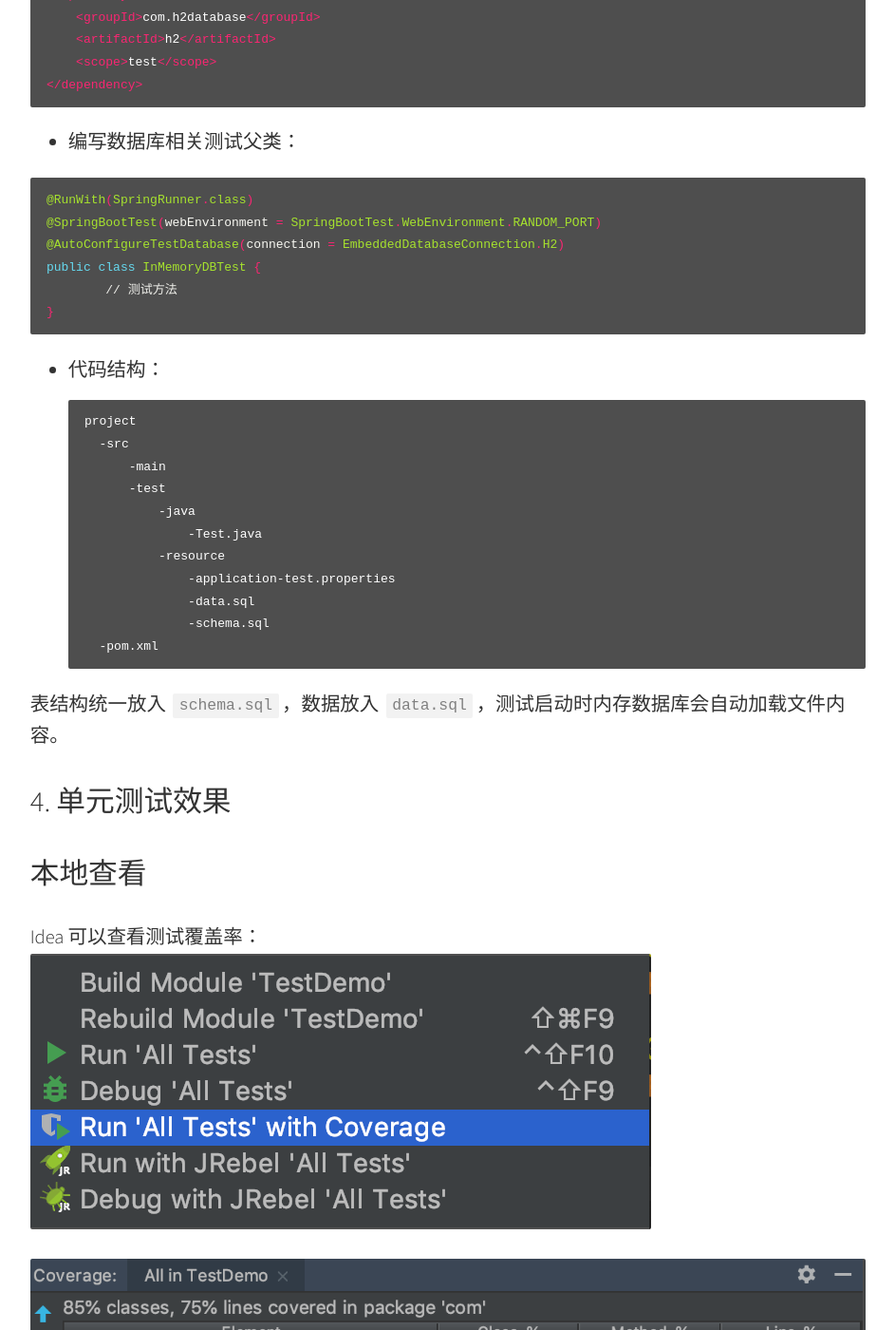
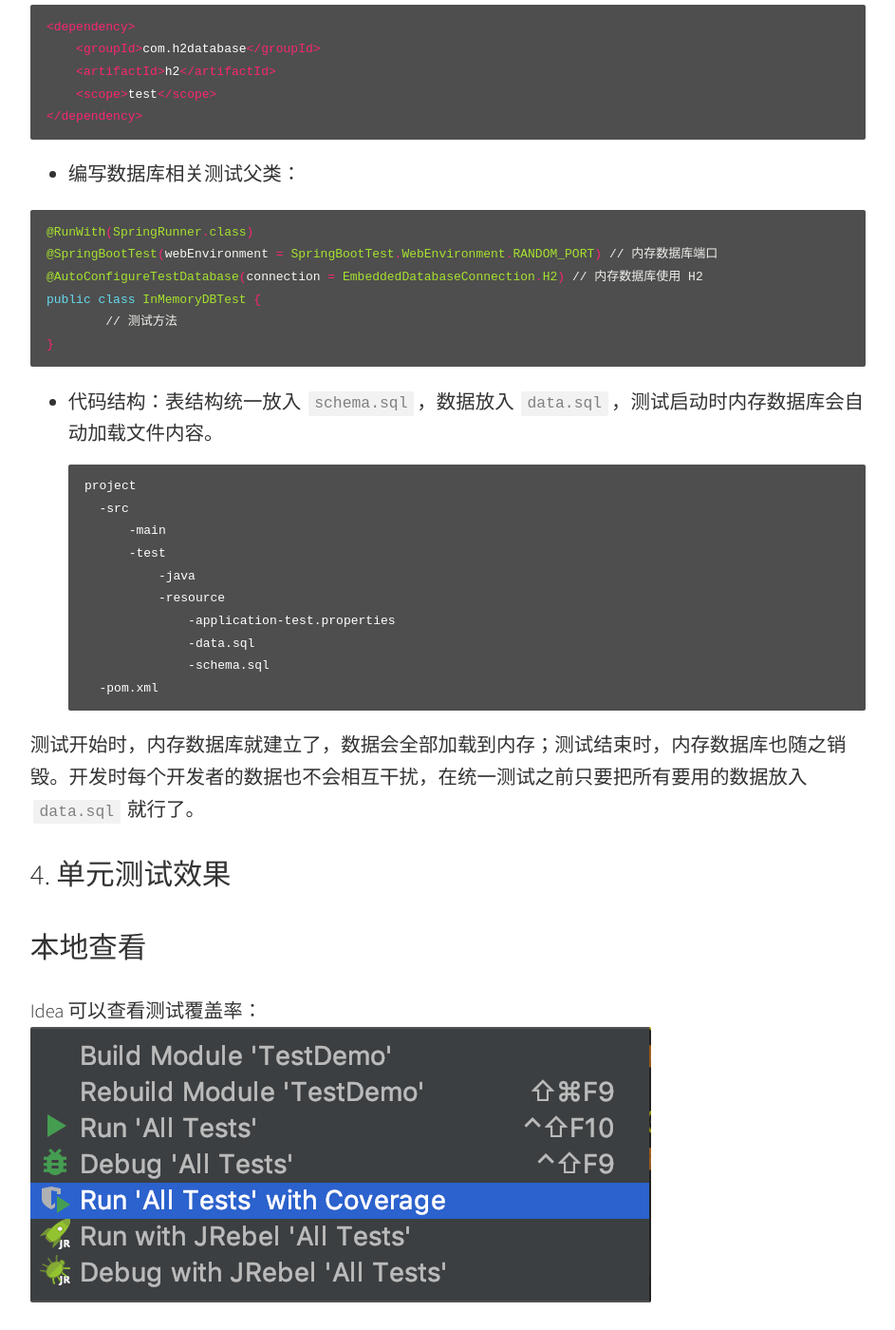
Before and after one commit to jyjsjd/jyjsjd.github.io, a Jekyll site: the page built from _posts/2018-12-07-unit-test.md, in a window 1280 px wide and 1400 px high, scrolled down 11812 px. Shown: the whole window at 95% size, without its empty margins (168-1111 px from the left). Built offline with Jekyll 4.4.1, drawn with Linux system fonts in a browser that asks for light colours; comment, search, counter and statistics services are not loaded; some of the changed text lies outside the part shown.

Commit message:
unit test

````diff
--- a/_posts/2018-12-07-unit-test.md
+++ b/_posts/2018-12-07-unit-test.md
@@ -439,7 +439,7 @@ public class ControllerTest {
 ### 3.3.1 回滚数据
 
 * `@Transaction`：保证测试类的数据库操作可以回滚，这种最简单。
-* 使用 `@BeforeClass`、`@AfterClass`等方法保证测试前后数据库状态一致。
+* 使用 `@BeforeClass`、`@AfterClass` 等方法，在测试前插入数据，在测试完成后删除数据，保证测试前后数据库状态一致。
 
 ### 3.3.2 使用内存数据库
 使用内存数据库可以保证每个开发者互不干扰，提高工作效率。以下选用的是 `H2` 数据库。
@@ -458,21 +458,20 @@ public class ControllerTest {
 
 ```java
 @RunWith(SpringRunner.class)
-@SpringBootTest(webEnvironment = SpringBootTest.WebEnvironment.RANDOM_PORT)
-@AutoConfigureTestDatabase(connection = EmbeddedDatabaseConnection.H2)
+@SpringBootTest(webEnvironment = SpringBootTest.WebEnvironment.RANDOM_PORT) // 内存数据库端口
+@AutoConfigureTestDatabase(connection = EmbeddedDatabaseConnection.H2) // 内存数据库使用 H2
 public class InMemoryDBTest {
 	// 测试方法
 }
 ```
 
-* 代码结构：
+* 代码结构：表结构统一放入 `schema.sql`，数据放入 `data.sql`，测试启动时内存数据库会自动加载文件内容。
 ```
 project
 	-src
 		-main
 		-test
 			-java
-				-Test.java
 			-resource
 				-application-test.properties
 				-data.sql
@@ -480,7 +479,7 @@ project
 	-pom.xml
 ```
 
-表结构统一放入 `schema.sql`，数据放入 `data.sql`，测试启动时内存数据库会自动加载文件内容。
+测试开始时，内存数据库就建立了，数据会全部加载到内存；测试结束时，内存数据库也随之销毁。开发时每个开发者的数据也不会相互干扰，在统一测试之前只要把所有要用的数据放入 `data.sql` 就行了。
 
 # 4. 单元测试效果
 
````
